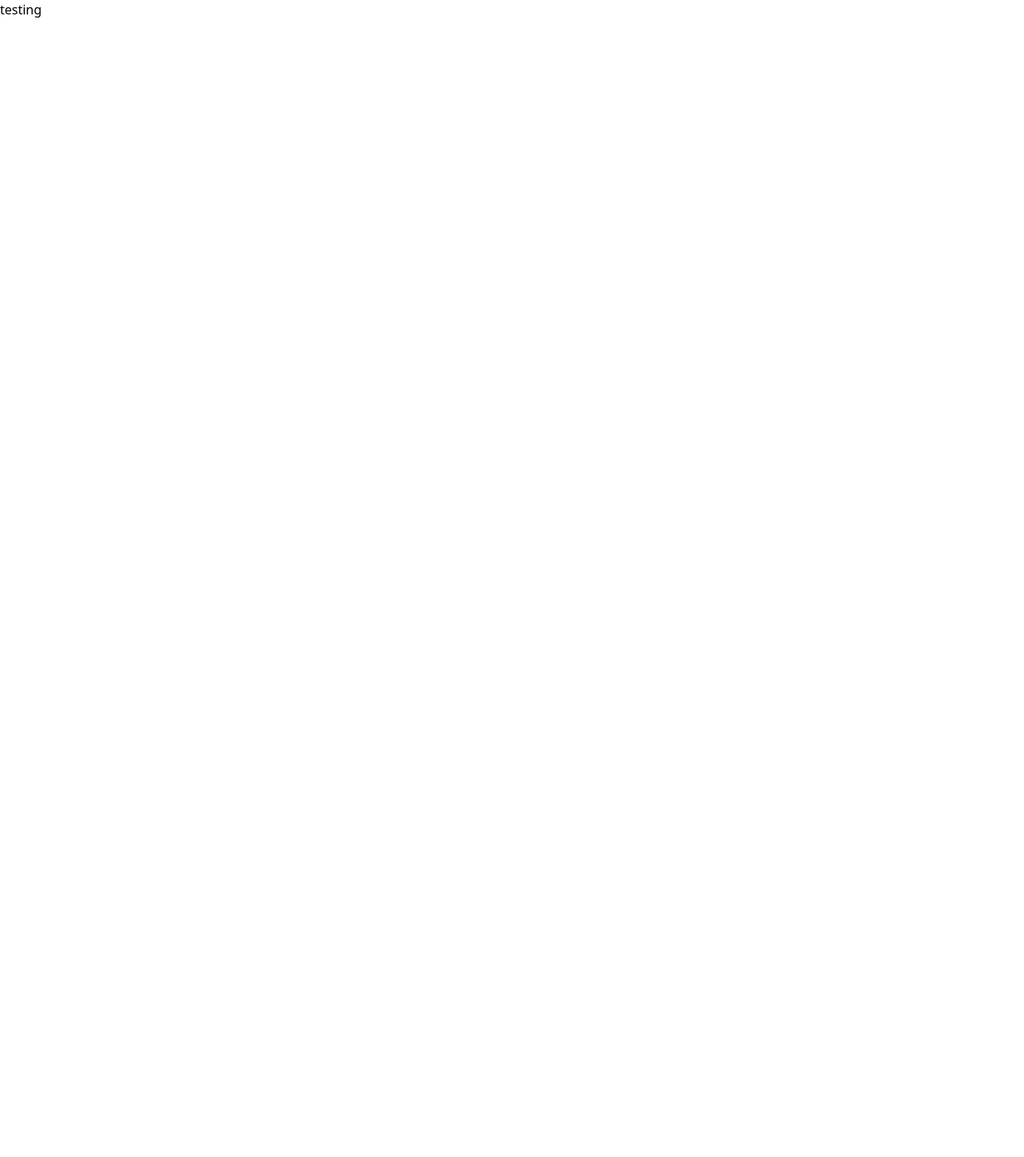
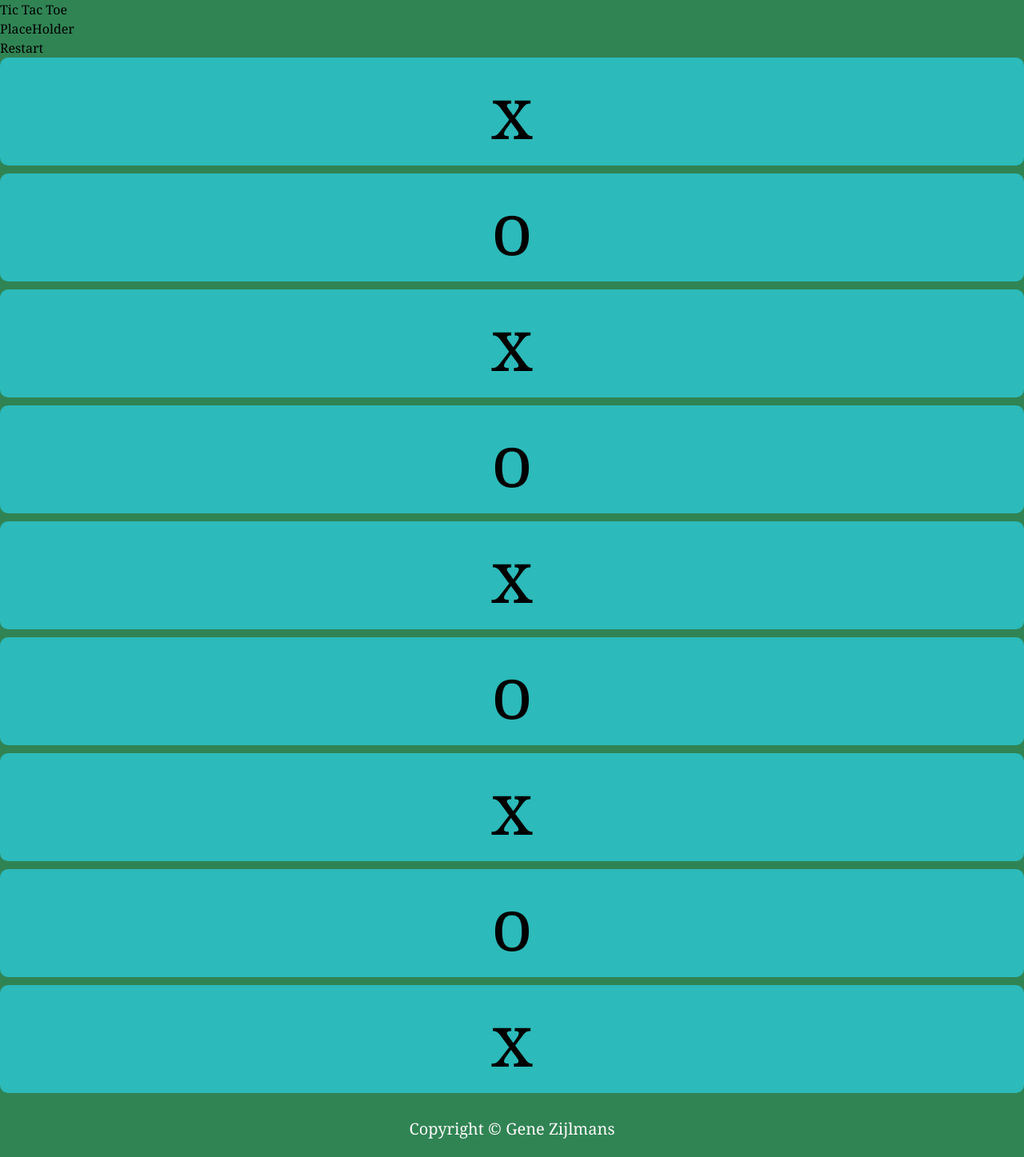
Before and after one commit to GeneZijlboot/TicTacToe-React-Rebuild, a React (Vite) app: page / in a window 1280 px wide. Shown: the whole page at 80% size. Before the commit the page ends 800 px from the top, so only its background shows below. Built offline with nearby package versions, Linux system fonts and the light colour scheme.

Commit message:
Visuals Complete

```diff
--- a/src/App.jsx
+++ b/src/App.jsx
@@ -1,8 +1,22 @@
+import Score from './Score';
+import Title from './Title';
+import GameBoard from './GameBoard';
+
 import './index.css';
+import Copyright from './Copyright';
 
 function App(){
   return (
-    <p className='text-[red]'>testing</p>
+    <div className='grid grid-cols-3'>
+      <div></div>
+      <div>
+        <Title />
+        <Score />
+        <GameBoard />
+        <Copyright />
+      </div>
+      <div></div>
+    </div>
   )
 }
 
--- /dev/null
+++ b/src/Copyright.jsx
@@ -0,0 +1,9 @@
+function Copyright(){
+    return (
+        <div className="MadyBy">
+            <a href="https://github.com/GeneZijlboot/Tic-Tac-Toe">Copyright © Gene Zijlmans</a>
+        </div>
+    )
+}
+
+export default Copyright;
--- /dev/null
+++ b/src/GameBoard.jsx
@@ -0,0 +1,17 @@
+function GameBoard(){
+    return (
+        <div className="grid grid-cols-3 grid-rows-3  gap-[5px] p-[5px] rounded-[10px] bg-[snow]">
+            <div className="Tabs"><p className="CenterMark">x</p></div>
+            <div className="Tabs"><p className="CenterMark">o</p></div>
+            <div className="Tabs"><p className="CenterMark">x</p></div>
+            <div className="Tabs"><p className="CenterMark">o</p></div>
+            <div className="Tabs"><p className="CenterMark">x</p></div>
+            <div className="Tabs"><p className="CenterMark">o</p></div>
+            <div className="Tabs"><p className="CenterMark">x</p></div>
+            <div className="Tabs"><p className="CenterMark">o</p></div>
+            <div className="Tabs"><p className="CenterMark">x</p></div>
+        </div>
+    )
+}
+
+export default GameBoard;
--- /dev/null
+++ b/src/Score.jsx
@@ -0,0 +1,10 @@
+function Score(){
+    return (
+        <div className="flex justify-evenly p-[10px]">
+            <p className="text-[snow] p-[7px]">PlaceHolder</p>
+            <button className="border-[2px] border-snow rounded-[15px] w-[100px] h-[40px] text-[black] bg-[#2cbaba] hover:bg-[#22d0d0]">Restart</button>
+        </div>
+    )
+}
+
+export default Score;
--- /dev/null
+++ b/src/Title.jsx
@@ -0,0 +1,7 @@
+function Title(){
+    return (
+        <p className="text-center text-[snow] text-[60px] p-[10px]">Tic Tac Toe</p>
+    )
+}
+
+export default Title;
--- a/src/index.css
+++ b/src/index.css
@@ -1,3 +1,23 @@
 @tailwind base;
 @tailwind components;
 @tailwind utilities;
+
+body{
+    @apply bg-[#308454] font-serif;
+}
+
+.Tabs{
+    @apply bg-[#2cbaba] rounded-[10px] cursor-pointer;
+}
+
+.Tabs:hover{
+    @apply bg-[#22d0d0];
+}
+
+.CenterMark{
+    @apply mb-[10px] text-center text-[90px];
+}
+
+.MadyBy{
+    @apply text-center text-[20px] text-[snow] p-[20px] no-underline cursor-pointer;
+}
```
